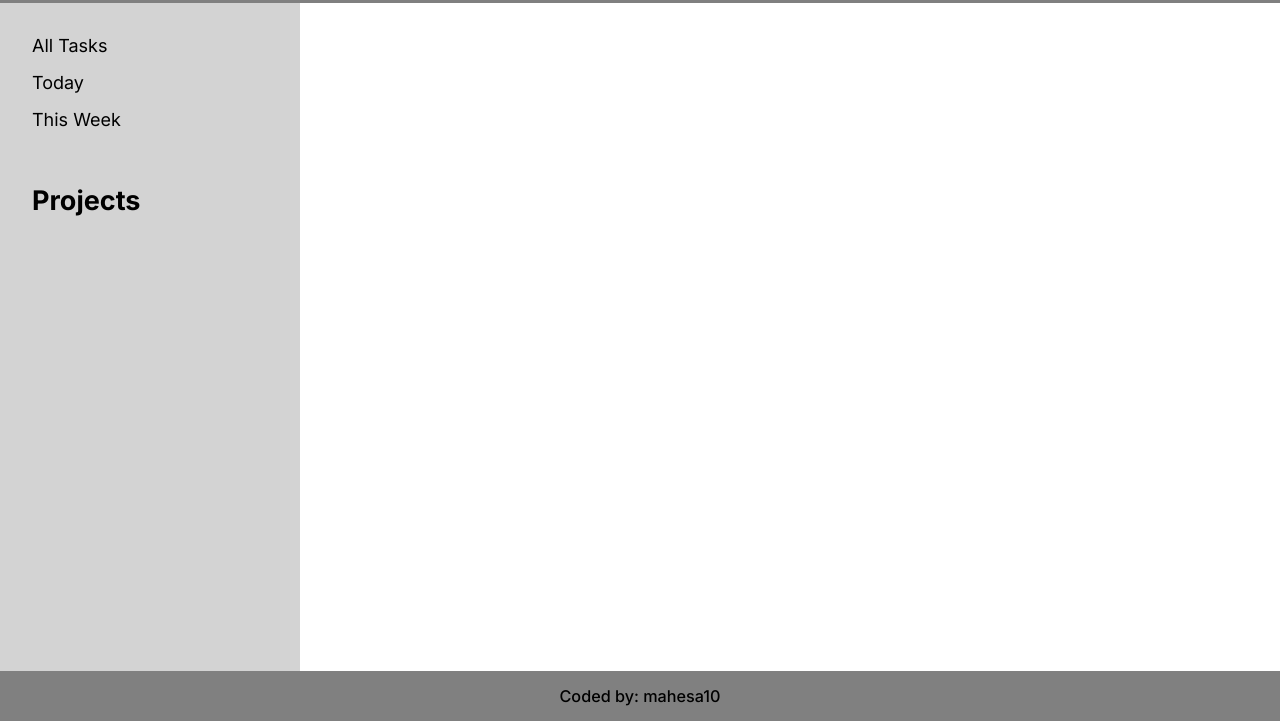
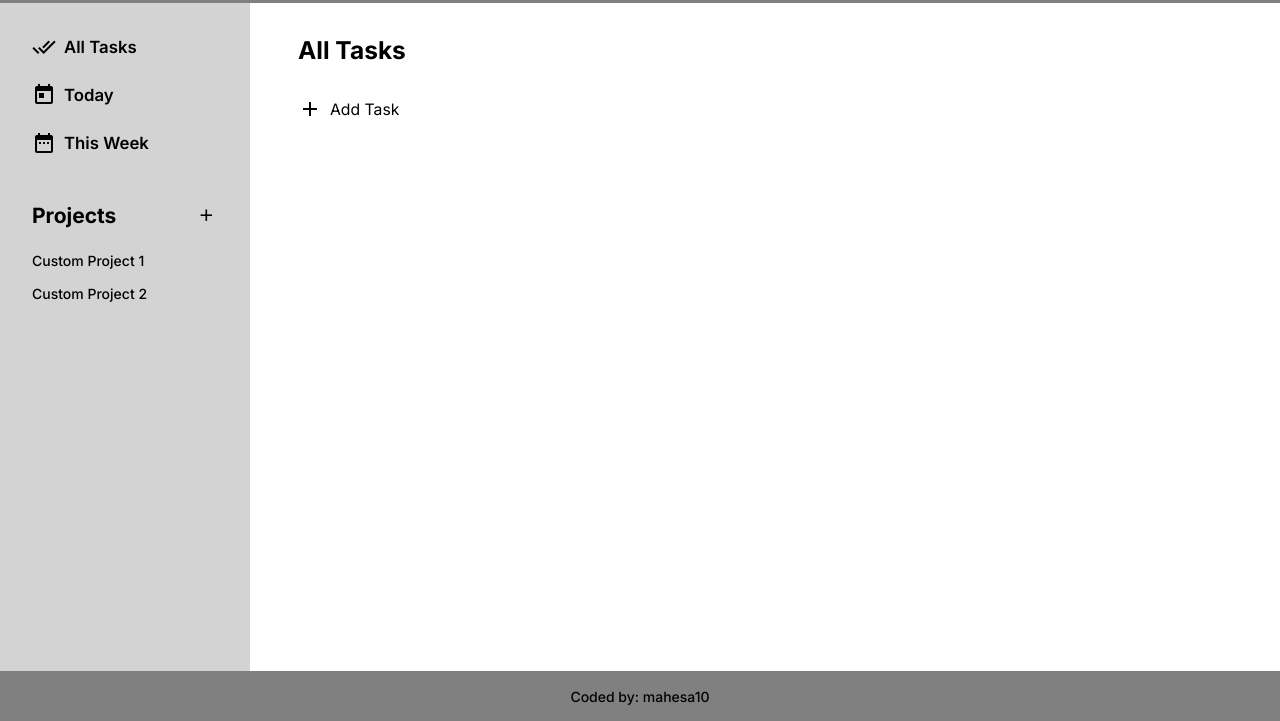
Before and after one commit to mahesa10/to-do-app, a website built with webpack: page dist/index.html in a window 1280 px wide. Shown: the part 79-800 px from the top of the page. Built offline with nearby package versions, Linux system fonts and the light colour scheme.

Commit message:
Add static page layout

```diff
--- a/dist/index.html
+++ b/dist/index.html
@@ -10,6 +10,7 @@
   <link rel="preconnect" href="https://fonts.googleapis.com">
   <link rel="preconnect" href="https://fonts.gstatic.com" crossorigin>
   <link href="https://fonts.googleapis.com/css2?family=Inter:wght@400;500;600;700&display=swap" rel="stylesheet">
+  <link href="https://fonts.googleapis.com/icon?family=Material+Icons|Material+Icons+Round" rel="stylesheet">
 </head>
 <body>
   <header>
@@ -19,25 +20,46 @@
   </header>
 
   <aside>
-    <div class="default-project">
-      <div>
+    <div class="default-project-container">
+      <div class="default-project">
+        <span class="material-icons">done_all</span>
         <p>All Tasks</p>
       </div>
-      <div>
+      <div class="default-project">
+        <span class="material-icons">today</span>
         <p>Today</p>
       </div>
-      <div>
+      <div class="default-project">
+        <span class="material-icons">date_range</span>
         <p>This Week</p>
       </div>
     </div>
 
-    <div class="custom-project">
-      <h2>Projects</h2>
+    <div class="custom-project-container">
+      <div class="custom-project-header">
+        <h2>Projects</h2>
+        <button class="material-icons">add</button>
+      </div>
+
+      <div class="custom-project">
+        <p>Custom Project 1</p>
+      </div>
+
+      <div class="custom-project">
+        <p>Custom Project 2</p>
+      </div>
     </div>
   </aside>
 
   <main>
+    <h2 class="project-title">All Tasks</h2>
 
+    <div class="task-list">
+      <div class="add-task">
+        <span class="material-icons md-18">add</span>
+        <p>Add Task</p>
+      </div>
+    </div>
   </main>
 
   <footer>
--- a/dist/style.css
+++ b/dist/style.css
@@ -2,7 +2,7 @@ html {
   -webkit-box-sizing: border-box;
   -moz-box-sizing: border-box;
   box-sizing: border-box;
-  font-size: 18px;
+  font-size: 14px;
 }
 
 *, *:before, *:after {
@@ -17,7 +17,7 @@ body {
   height: 100vh;
   max-width: 100%;
   display: grid;
-  grid-template-columns: 300px 1fr;
+  grid-template-columns: 250px 1fr;
   grid-template-rows: 82px 1fr 50px;
   font-family: 'Inter', sans-serif;
 }
@@ -41,13 +41,50 @@ aside {
   padding: 32px;
   display: flex;
   flex-direction: column;
-  gap: 32px;
+  gap: 48px;
+}
+
+h2 {
+  margin: 0;
+}
+
+aside .default-project-container {
+  display: flex;
+  flex-direction: column;
+  gap: 24px;
 }
 
 aside .default-project {
   display: flex;
+  align-items: center;
+  gap: 8px;
+  font-weight: 600;
+  font-size: 1.2rem;
+}
+
+aside .custom-project-container {
+  display: flex;
   flex-direction: column;
   gap: 16px;
+}
+
+aside .custom-project-header {
+  display: flex;
+  justify-content: space-between;
+  align-items: center;
+  margin-bottom: 8px;
+}
+
+.custom-project-header button {
+  border: none;
+  background-color: transparent;
+  padding: 2px;
+  font-size: 1.4rem;
+  cursor: pointer;
+}
+
+aside .custom-project {
+  font-weight: 500;
 }
 
 p {
@@ -56,6 +93,21 @@ p {
 
 main {
   grid-column: 2;
+  padding: 32px 48px;
+  display: flex;
+  flex-direction: column;
+  gap: 32px;
+}
+
+main .project-title {
+  font-size: 1.75rem;
+}
+
+main .add-task {
+  display: flex;
+  align-items: center;
+  gap: 8px;
+  font-size: 1.125rem;
 }
 
 footer {
@@ -65,5 +117,4 @@ footer {
   justify-content: center;
   align-items: center;
   font-weight: 500;
-  font-size: 0.9rem;
 }
```
